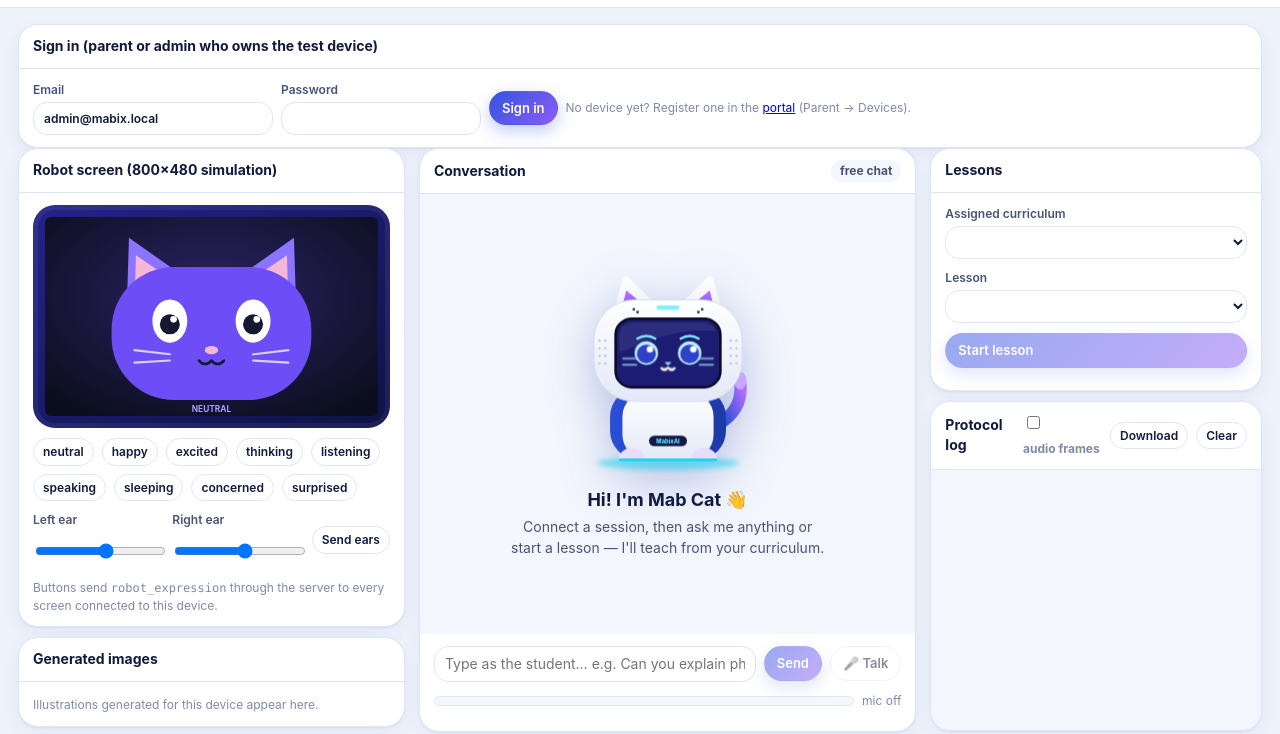
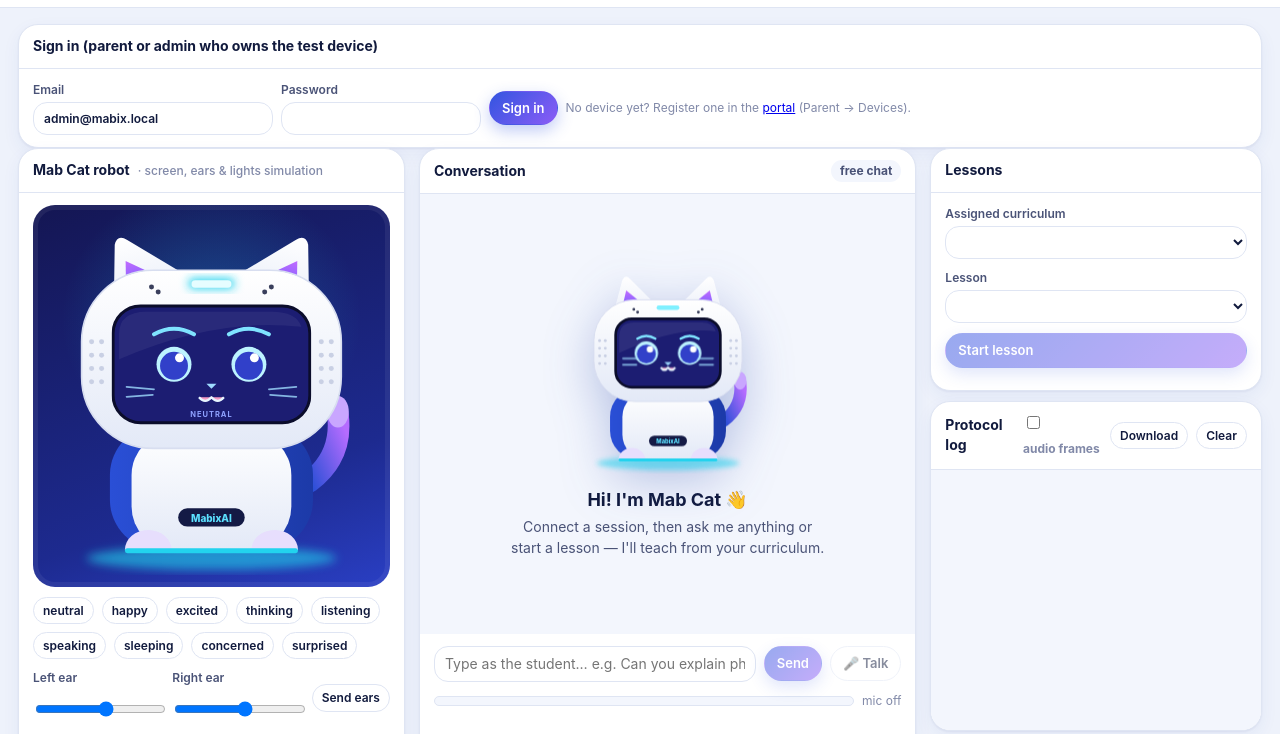
Before and after one commit to praveendavisios/aivideo, a plain HTML site: page mabixai/web-console/index.html in a window 1280 px wide. Shown: the part 45-779 px from the top of the page. Drawn offline with Linux system fonts and the light colour scheme.

Commit message:
Show the full Mab Cat robot in the teaching console simulator
The robot panel now draws the RoboCat body (shell, ears, tail, body,
LED bar and base light) with the Mab Cat face on its screen instead of
a flat cat face. All expressions (neutral, happy, excited, thinking,
listening, speaking, sleeping, concerned, surprised) render on the
screen; ear commands tilt the robot's ears; the LED bar and base glow
change colour by state; the tail wags when happy or excited.

Co-Authored-By: Claude Opus 5.5 <noreply@anthropic.com>
Claude-Session: https://claude.ai/code/session_01XT2qdGgtuSqXvHEo2hFsDv

```diff
--- a/mabixai/web-console/console.css
+++ b/mabixai/web-console/console.css
@@ -35,7 +35,7 @@ button.sm{padding:4px 9px;font-size:12px}
 .log .in{color:var(--info)}.log .out{color:var(--good)}.log .err{color:var(--bad)}.log .bin{color:var(--faint)}
 .meter{height:10px;background:var(--panel2);border-radius:99px;overflow:hidden;border:1px solid var(--line)}.meter i{display:block;height:100%;width:0;background:linear-gradient(90deg,var(--good),var(--warn),var(--bad));transition:width .08s}
 .robot-wrap{background:#0b0e1d;padding:10px;border-radius:10px}
-#robot{width:100%;aspect-ratio:800/480;display:block;border-radius:6px}
+#robot{width:100%;max-height:360px;display:block}
 .tree{list-style:none;padding-left:14px;margin:0}.tree li{margin:2px 0}.tree .node{cursor:pointer;padding:2px 6px;border-radius:6px;display:inline-block}.tree .node:hover,.tree .node.on{background:var(--brandsoft);color:var(--brand)}
 table.t{width:100%;border-collapse:collapse;font-size:13px}table.t th,table.t td{text-align:left;padding:7px 9px;border-bottom:1px solid var(--line);vertical-align:top}table.t th{font-size:11px;text-transform:uppercase;letter-spacing:.04em;color:var(--faint)}
 .hidden{display:none!important}.imgs img{max-width:100%;border-radius:8px;border:1px solid var(--line)}
@@ -65,3 +65,8 @@ input,select,textarea{border-radius:14px}.card{box-shadow:0 1px 2px rgba(30,50,1
 @keyframes mcbob{50%{transform:translateY(-6px)}}@keyframes mcblink{0%,94%,100%{transform:scaleY(1)}96%{transform:scaleY(.1)}}
 @media (prefers-reduced-motion:reduce){.chat-welcome .mc-robot,.mc-eyes{animation:none}}
 .brand-logo{height:30px;width:auto;vertical-align:middle}
+
+/* robot simulator stage */
+.robot-wrap{background:radial-gradient(70% 60% at 50% 30%,rgba(34,211,238,.25),transparent 60%),linear-gradient(160deg,#141653,#1d2a8f 70%,#2a3fc4)}
+@keyframes rbwag{50%{transform:rotate(-12deg)}}
+@media (prefers-reduced-motion:reduce){#tail{animation:none!important}}
--- a/mabixai/web-console/index.html
+++ b/mabixai/web-console/index.html
@@ -40,7 +40,7 @@
 
   <div class="grid g3">
     <div class="stack">
-      <section class="card"><h2>Robot screen (800×480 simulation)</h2>
+      <section class="card"><h2>Mab Cat robot <span class="faint" style="font-weight:500">· screen, ears & lights simulation</span></h2>
         <div class="body stack"><div class="robot-wrap" id="robotBox"></div>
           <div class="row" id="exprBtns"></div>
           <div class="row"><label class="f" style="flex:1">Left ear <input type="range" id="earL" min="0" max="90" value="50"></label>
--- a/mabixai/web-console/robot.js
+++ b/mabixai/web-console/robot.js
@@ -1,62 +1,90 @@
-/* Simulated RoboCat screen (800×480, like the Waveshare 4.3" LCD): eyes, ears, mouth, states. */
+/* Mab Cat robot simulator: the RoboCat body with a live screen (the 800×480 LCD), ears and LED lights. */
 const Robot = (() => {
-  const W = 800, H = 480;
-  const svg = `
-  <svg id="robot" viewBox="0 0 ${W} ${H}" xmlns="http://www.w3.org/2000/svg" role="img" aria-label="Mab Cat face">
-    <defs><radialGradient id="bgG" cx="50%" cy="40%" r="70%"><stop offset="0" stop-color="#2b2366"/><stop offset="1" stop-color="#0b0e1d"/></radialGradient></defs>
-    <rect width="${W}" height="${H}" fill="url(#bgG)"/>
-    <g id="earL" style="transform-origin:250px 150px"><path d="M190 165 L235 40 L310 140 Z" fill="#8b74ff"/><path d="M215 150 L238 85 L280 140 Z" fill="#f6b6d8"/></g>
-    <g id="earR" style="transform-origin:550px 150px"><path d="M610 165 L565 40 L490 140 Z" fill="#8b74ff"/><path d="M585 150 L562 85 L520 140 Z" fill="#f6b6d8"/></g>
-    <rect x="160" y="120" width="480" height="320" rx="150" fill="#6c4df6"/>
-    <g id="eyes"></g>
-    <ellipse cx="400" cy="320" rx="16" ry="10" fill="#f6b6d8"/>
-    <g id="mouth"></g>
-    <g id="whiskers" stroke="#d9d0ff" stroke-width="5" stroke-linecap="round">
-      <line x1="215" y1="320" x2="300" y2="330"/><line x1="215" y1="350" x2="300" y2="345"/>
-      <line x1="585" y1="320" x2="500" y2="330"/><line x1="585" y1="350" x2="500" y2="345"/></g>
-    <g id="extra"></g>
-    <text id="state" x="400" y="468" text-anchor="middle" fill="#a99dff" font-family="Inter,sans-serif" font-size="20" font-weight="700"></text>
-  </svg>`;
+  // Screen content is drawn in LCD coordinates (800 × 480) inside a nested <svg> on the robot's face.
+  const IRIS = '#3140c9', RING = '#bdf3ff', LINE = '#e8f6ff';
+  const eyeBall = (x, y = 240, r = 70) => `<circle cx="${x}" cy="${y}" r="${r}" fill="${RING}"/><circle cx="${x}" cy="${y + 6}" r="${r * .8}" fill="${IRIS}"/>`;
   const EYES = {
-    neutral: () => eyePair((x) => `<ellipse cx="${x}" cy="250" rx="42" ry="52" fill="#fff"/><circle cx="${x}" cy="258" r="24" fill="#151831"/><circle cx="${x + 9}" cy="246" r="8" fill="#fff"/>`),
-    happy: () => eyePair((x) => `<path d="M${x - 45} 262 Q${x} 205 ${x + 45} 262" stroke="#fff" stroke-width="14" fill="none" stroke-linecap="round"/>`),
-    excited: () => eyePair((x) => star(x, 250, 46, 20)),
-    thinking: () => eyePair((x, i) => `<ellipse cx="${x}" cy="250" rx="42" ry="${i ? 30 : 52}" fill="#fff"/><circle cx="${x + 14}" cy="${i ? 240 : 232}" r="22" fill="#151831"/>`),
-    listening: () => eyePair((x) => `<ellipse cx="${x}" cy="250" rx="46" ry="58" fill="#fff"/><circle cx="${x}" cy="252" r="30" fill="#151831"/><circle cx="${x + 11}" cy="238" r="10" fill="#fff"/>`),
+    neutral: () => pair((x) => eyeBall(x) + `<circle cx="${x + 22}" cy="214" r="18" fill="#fff"/>`),
+    happy: () => pair((x) => `<path d="M${x - 70} 262 Q${x} 170 ${x + 70} 262" stroke="${RING}" stroke-width="22" fill="none" stroke-linecap="round"/>`),
+    excited: () => pair((x) => star(x, 240, 72, 32)),
+    thinking: () => pair((x, i) => `<ellipse cx="${x}" cy="240" rx="70" ry="${i ? 44 : 70}" fill="${RING}"/><circle cx="${x + 24}" cy="${i ? 232 : 214}" r="${i ? 30 : 46}" fill="${IRIS}"/>`),
+    listening: () => pair((x) => eyeBall(x, 236, 80) + `<circle cx="${x + 26}" cy="206" r="20" fill="#fff"/>`),
     speaking: () => EYES.neutral(),
-    sleeping: () => eyePair((x) => `<path d="M${x - 42} 255 Q${x} 280 ${x + 42} 255" stroke="#fff" stroke-width="12" fill="none" stroke-linecap="round"/>`),
-    concerned: () => eyePair((x, i) => `<ellipse cx="${x}" cy="258" rx="38" ry="44" fill="#fff"/><circle cx="${x}" cy="266" r="20" fill="#151831"/><line x1="${x - 40}" y1="${i ? 196 : 208}" x2="${x + 40}" y2="${i ? 208 : 196}" stroke="#fff" stroke-width="9" stroke-linecap="round"/>`),
-    surprised: () => eyePair((x) => `<circle cx="${x}" cy="250" r="50" fill="#fff"/><circle cx="${x}" cy="250" r="18" fill="#151831"/>`),
+    sleeping: () => pair((x) => `<path d="M${x - 66} 248 Q${x} 300 ${x + 66} 248" stroke="${RING}" stroke-width="18" fill="none" stroke-linecap="round"/>`),
+    concerned: () => pair((x, i) => eyeBall(x, 252, 62) + `<line x1="${x - 64}" y1="${i ? 150 : 168}" x2="${x + 64}" y2="${i ? 168 : 150}" stroke="${RING}" stroke-width="14" stroke-linecap="round"/>`),
+    surprised: () => pair((x) => `<circle cx="${x}" cy="236" r="80" fill="${RING}"/><circle cx="${x}" cy="236" r="30" fill="${IRIS}"/>`),
   };
-  function eyePair(f) { return f(300, 0) + f(500, 1); }
+  const pair = (f) => f(250, 0) + f(550, 1);
   function star(cx, cy, R, r) {
     let p = ''; for (let i = 0; i < 10; i++) { const a = Math.PI / 5 * i - Math.PI / 2; const rr = i % 2 ? r : R; p += `${cx + rr * Math.cos(a)},${cy + rr * Math.sin(a)} `; }
     return `<polygon points="${p}" fill="#ffd84d"/>`;
   }
   const MOUTH = {
-    closed: '<path d="M370 345 Q385 362 400 345 Q415 362 430 345" stroke="#151831" stroke-width="6" fill="none" stroke-linecap="round"/>',
-    open: '<ellipse cx="400" cy="360" rx="26" ry="20" fill="#151831"/><ellipse cx="400" cy="370" rx="14" ry="8" fill="#f27aa6"/>',
-    smile: '<path d="M355 345 Q400 395 445 345" stroke="#151831" stroke-width="7" fill="none" stroke-linecap="round"/>',
-    flat: '<line x1="375" y1="355" x2="425" y2="355" stroke="#151831" stroke-width="6" stroke-linecap="round"/>',
+    closed: `<path d="M350 372 Q375 400 400 372 Q425 400 450 372" stroke="${LINE}" stroke-width="9" fill="#f49bc4" stroke-linejoin="round"/>`,
+    open: `<ellipse cx="400" cy="384" rx="38" ry="28" fill="#0b0d2b" stroke="${LINE}" stroke-width="6"/><ellipse cx="400" cy="396" rx="20" ry="10" fill="#f49bc4"/>`,
+    smile: `<path d="M330 362 Q400 440 470 362" stroke="${LINE}" stroke-width="10" fill="#f49bc4" stroke-linejoin="round"/>`,
+    flat: `<line x1="360" y1="384" x2="440" y2="384" stroke="${LINE}" stroke-width="9" stroke-linecap="round"/>`,
   };
+  const LED = { neutral: '#22d3ee', listening: '#22d3ee', speaking: '#34d399', thinking: '#a78bfa', happy: '#22d3ee',
+    excited: '#fbbf24', concerned: '#fb923c', surprised: '#f472b6', sleeping: '#334155' };
+  const dots = [150, 166, 182, 198].map((y) => [56, 68].map((x) => `<circle cx="${x}" cy="${y}" r="3"/><circle cx="${400 - x}" cy="${y}" r="3"/>`).join('')).join('');
+  const svg = `
+  <svg id="robot" viewBox="0 0 400 430" xmlns="http://www.w3.org/2000/svg" role="img" aria-label="Mab Cat robot">
+    <defs><linearGradient id="rbShell" x1="0" y1="0" x2="0" y2="1"><stop offset="0" stop-color="#fff"/><stop offset="1" stop-color="#e3e9f7"/></linearGradient>
+    <linearGradient id="rbEar" x1="0" y1="0" x2="0" y2="1"><stop offset="0" stop-color="#c26bff"/><stop offset="1" stop-color="#3b5bff"/></linearGradient>
+    <linearGradient id="rbBlue" x1="0" y1="0" x2="1" y2="0"><stop offset="0" stop-color="#2a4fd6"/><stop offset="1" stop-color="#1c3aa8"/></linearGradient>
+    <linearGradient id="rbTail" x1="0" y1="1" x2="1" y2="0"><stop offset="0" stop-color="#2a4fd6"/><stop offset="1" stop-color="#b56cff"/></linearGradient>
+    <filter id="rbGlow" x="-50%" y="-50%" width="200%" height="200%"><feGaussianBlur stdDeviation="6"/></filter></defs>
+    <ellipse id="baseGlow" cx="200" cy="410" rx="150" ry="14" fill="#22d3ee" opacity=".6" filter="url(#rbGlow)"/>
+    <g id="tail" style="transform-origin:318px 318px"><path d="M318 318 q40 -30 34 -80" stroke="url(#rbTail)" stroke-width="26" fill="none" stroke-linecap="round"/>
+      <ellipse cx="352" cy="234" rx="13" ry="19" fill="#c9a6ff"/></g>
+    <rect x="78" y="250" width="244" height="150" rx="60" fill="url(#rbBlue)"/><rect x="104" y="258" width="192" height="142" rx="52" fill="url(#rbShell)"/>
+    <rect x="160" y="350" width="80" height="22" rx="11" fill="#141a45"/>
+    <text x="200" y="366" text-anchor="middle" font-family="Inter,sans-serif" font-size="12" font-weight="800" fill="#5ce1ff">MabixAI</text>
+    <path d="M96 400 a28 24 0 0 1 56 0 z M248 400 a28 24 0 0 1 56 0 z" fill="#e7defd"/>
+    <rect id="baseLed" x="96" y="398" width="208" height="6" rx="3" fill="#22d3ee"/>
+    <g id="earL" style="transform-origin:140px 110px"><path d="M78 120 L104 22 Q110 10 120 20 L176 76 Z" fill="url(#rbShell)"/><path d="M98 104 L112 44 L156 80 Z" fill="url(#rbEar)"/></g>
+    <g id="earR" style="transform-origin:260px 110px"><path d="M322 120 L296 22 Q290 10 280 20 L224 76 Z" fill="url(#rbShell)"/><path d="M302 104 L288 44 L244 80 Z" fill="url(#rbEar)"/></g>
+    <rect x="44" y="64" width="312" height="214" rx="86" fill="url(#rbShell)" stroke="#d8def0" stroke-width="2"/>
+    <rect id="ledGlow" x="172" y="74" width="56" height="12" rx="6" fill="#22d3ee" filter="url(#rbGlow)"/>
+    <rect id="led" x="176" y="76" width="48" height="9" rx="4.5" fill="#7ff0ff"/>
+    <g fill="#3a3f5c"><circle cx="128" cy="84" r="3"/><circle cx="136" cy="90" r="3"/><circle cx="272" cy="84" r="3"/><circle cx="264" cy="90" r="3"/></g>
+    <g fill="#c9d0e4">${dots}</g>
+    <svg x="80" y="98" width="240" height="158" viewBox="0 0 800 480">
+      <rect x="6" y="6" width="788" height="468" rx="110" fill="#1c1d72" stroke="#0b0d2b" stroke-width="12"/>
+      <path d="M30 120 Q30 30 140 30 H640 Q740 30 760 90 Q420 50 30 220 Z" fill="#fff" opacity=".06"/>
+      <g id="brows"></g><g id="eyes"></g>
+      <path d="M380 318 l20 20 l20 -20 z" fill="#9fdcff"/>
+      <g id="mouth"></g>
+      <g stroke="#9fdcff" stroke-width="7" stroke-linecap="round" opacity=".8"><line x1="60" y1="330" x2="170" y2="340"/><line x1="60" y1="370" x2="165" y2="362"/>
+        <line x1="740" y1="330" x2="630" y2="340"/><line x1="740" y1="370" x2="635" y2="362"/></g>
+      <g id="extra"></g>
+      <text id="state" x="400" y="452" text-anchor="middle" fill="#8fa2ff" font-family="Inter,sans-serif" font-size="30" font-weight="700" letter-spacing="4"></text>
+    </svg>
+  </svg>`;
   let el, mouthTimer, state = 'neutral', ears = [50, 50];
 
-  function mount(container) { container.innerHTML = svg; el = container.querySelector('svg'); set('neutral', 50, 50); }
-  function earAngle(deg, side) { return `rotate(${(90 - deg) * 0.45 * side}deg)`; }  // 90 = upright, 0 = flat back
+  function mount(container) { container.innerHTML = svg; el = container.querySelector('#robot'); set('neutral', 50, 50); }
+  function earAngle(deg, side) { return `rotate(${(90 - deg) * 0.35 * side}deg)`; }  // 90 = upright, 0 = flat back
 
   function set(expression, earL, earR) {
     if (!el) return;
     state = EYES[expression] ? expression : 'neutral';
     el.querySelector('#eyes').innerHTML = EYES[state]();
+    el.querySelector('#brows').innerHTML = ['neutral', 'listening', 'speaking', 'happy'].includes(state)
+      ? `<path d="M170 120 q80 -44 160 0 M470 120 q80 -44 160 0" stroke="#7fe3ff" stroke-width="16" fill="none" stroke-linecap="round"/>` : '';
     if (earL != null) ears[0] = earL; if (earR != null) ears[1] = earR;
-    el.querySelector('#earL').style.transform = earAngle(ears[0], -1);
-    el.querySelector('#earR').style.transform = earAngle(ears[1], 1);
-    el.querySelector('#earL').style.transition = el.querySelector('#earR').style.transition = 'transform .35s';
+    for (const [id, v, side] of [['#earL', ears[0], -1], ['#earR', ears[1], 1]]) {
+      const g = el.querySelector(id); g.style.transition = 'transform .35s ease'; g.style.transform = earAngle(v, side);
+    }
+    const c = LED[state] || LED.neutral;
+    ['#ledGlow', '#baseGlow', '#baseLed'].forEach((id) => { el.querySelector(id).setAttribute('fill', c); });
+    el.querySelector('#led').setAttribute('fill', state === 'sleeping' ? '#475569' : '#e6fdff');
+    el.querySelector('#tail').style.animation = ['happy', 'excited'].includes(state) ? 'rbwag .6s ease-in-out 3' : '';
     el.querySelector('#state').textContent = state.toUpperCase();
-    const ex = el.querySelector('#extra');
-    ex.innerHTML = state === 'thinking' ? '<circle cx="640" cy="150" r="12" fill="#a99dff"/><circle cx="670" cy="110" r="18" fill="#a99dff"/><circle cx="710" cy="60" r="26" fill="#a99dff"/>'
-      : state === 'sleeping' ? '<text x="620" y="130" fill="#a99dff" font-size="54" font-weight="800">z</text><text x="665" y="85" fill="#a99dff" font-size="38" font-weight="800">z</text>'
-      : state === 'listening' ? '<path d="M680 220 q30 30 0 60 M705 200 q50 50 0 100" stroke="#22b8e6" stroke-width="7" fill="none" stroke-linecap="round"/>' : '';
+    el.querySelector('#extra').innerHTML = state === 'thinking' ? '<circle cx="660" cy="130" r="16" fill="#a78bfa"/><circle cx="700" cy="88" r="24" fill="#a78bfa"/><circle cx="740" cy="40" r="10" fill="#a78bfa"/>'
+      : state === 'sleeping' ? '<text x="640" y="150" fill="#8fa2ff" font-size="80" font-weight="800">z</text><text x="700" y="90" fill="#8fa2ff" font-size="56" font-weight="800">z</text>'
+      : state === 'listening' ? '<path d="M690 200 q36 40 0 80 M720 176 q66 64 0 128" stroke="#22d3ee" stroke-width="10" fill="none" stroke-linecap="round"/>' : '';
     clearInterval(mouthTimer);
     const m = el.querySelector('#mouth');
     if (state === 'speaking') {
```
